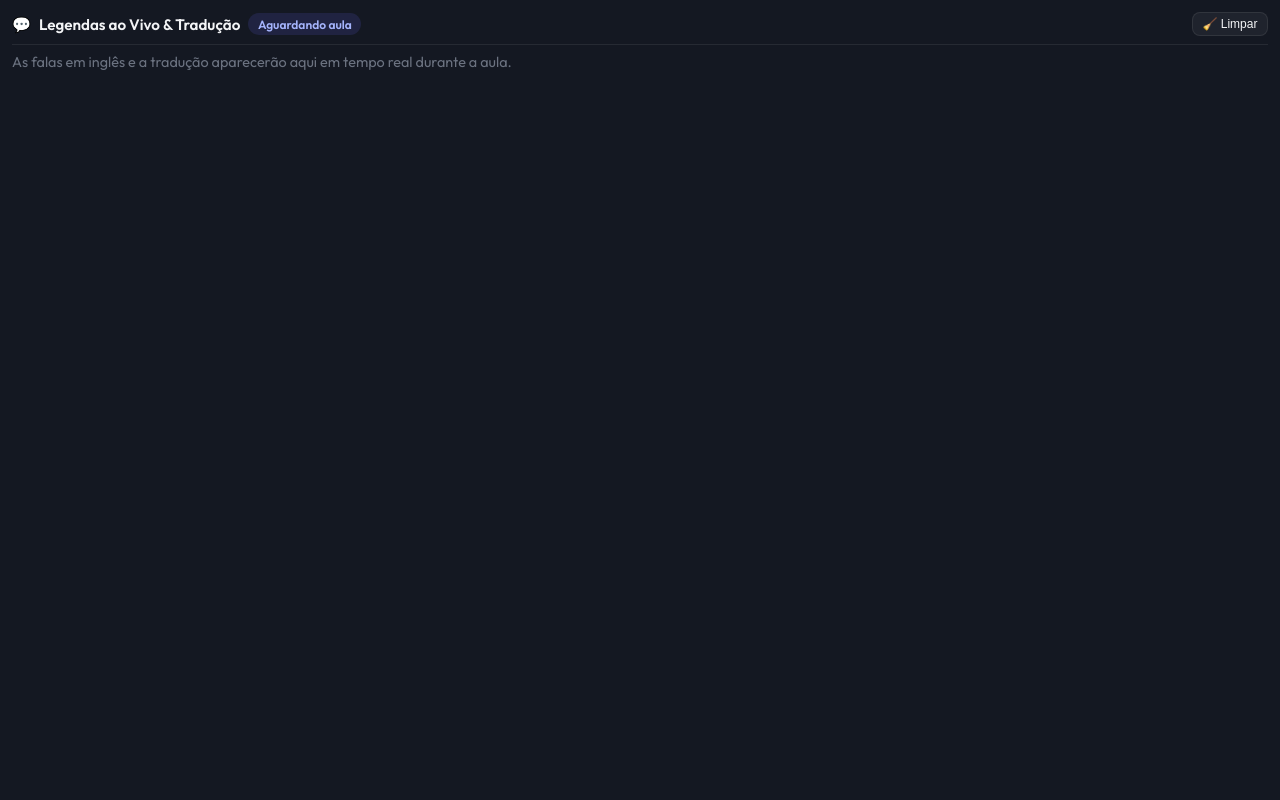
After one commit to Antonio-Renato-Lima/english-class-monitor, a Flask app: page /floating in a window 1280 px wide. The commit adds this page. Run offline with Flask 3, Linux system fonts and the light colour scheme; data that the repository does not hold is empty; parts of the project's set-up code (start-up, migrations or seed data) failed here and were passed over.

Commit message:
feat: janela flutuante Always-on-Top sobreposta ao Zoom e traducao em tempo real nas legendas

```diff
--- a/helpers/live_transcriber.py
+++ b/helpers/live_transcriber.py
@@ -76,11 +76,21 @@ class LiveTranscriber:
 
         if not text:
             return
+
+        translation = ""
+        try:
+            from helpers.translator import translate
+            tr_res = translate(text, "en-pt")
+            translation = tr_res.get("translation", "")
+        except Exception as e:
+            print(f"[LiveTranscriber] Aviso na tradução em tempo real: {e}")
+
         with self._lock:
             self._captions.append({
                 "id": len(self._captions) + 1,
                 "time": round(start_offset, 1),
                 "text": text,
+                "translation": translation,
             })
 
     def _run(self):
--- a/routes/web.py
+++ b/routes/web.py
@@ -6,3 +6,8 @@ web_bp = Blueprint("web", __name__)
 @web_bp.route("/")
 def index():
     return render_template("index.html")
+
+
+@web_bp.route("/floating")
+def floating():
+    return render_template("floating.html")
--- a/static/js/app.js
+++ b/static/js/app.js
@@ -566,6 +566,7 @@ function escapeHtml(text) {
 // ===== Legendas ao Vivo =====
 let lastCaptionId = 0;
 let liveLoopStarted = false;
+let pipWindow = null;
 
 function startLiveCaptionsPolling() {
   if (liveLoopStarted) return;
@@ -581,41 +582,202 @@ function startLiveCaptionsPolling() {
 }
 
 function updateLiveBadge(status) {
-  const badge = document.getElementById("live-status-badge");
-  if (!badge) return;
-  badge.textContent = status === "listening" ? "🟢 Ouvindo"
+  const text = status === "listening" ? "🟢 Ouvindo"
     : status === "loading" ? "⏳ Carregando modelo..."
     : "Aguardando aula";
+
+  const badge = document.getElementById("live-status-badge");
+  if (badge) badge.textContent = text;
+
+  if (pipWindow && !pipWindow.closed) {
+    const pipBadge = pipWindow.document.getElementById("pip-status-badge");
+    if (pipBadge) pipBadge.textContent = text;
+  }
+}
+
+function createCaptionElement(c, isLatest) {
+  const line = document.createElement("div");
+  line.className = "caption-line" + (isLatest ? " latest" : "");
+  line.title = "Clique para traduzir no tradutor rápido";
+
+  const trHtml = c.translation
+    ? `<div class="caption-tr">${escapeHtml(c.translation)}</div>`
+    : "";
+
+  line.innerHTML = `
+    <span class="caption-time">${formatSeconds(c.time)}</span>
+    <div class="caption-body">
+      <div class="caption-en">${escapeHtml(c.text)}</div>
+      ${trHtml}
+    </div>
+  `;
+
+  line.addEventListener("click", () => {
+    const transInput = document.getElementById("translate-input");
+    const transDir = document.getElementById("translate-direction");
+    if (transInput) transInput.value = c.text;
+    if (transDir) transDir.value = "en-pt";
+    runTranslate();
+  });
+
+  return line;
 }
 
 function appendCaptions(captions) {
   const box = document.getElementById("live-captions");
-  const empty = box.querySelector(".live-empty");
-  if (empty) empty.remove();
-  box.querySelectorAll(".caption-line.latest").forEach(el => el.classList.remove("latest"));
+  const pipBox = (pipWindow && !pipWindow.closed)
+    ? pipWindow.document.getElementById("pip-captions")
+    : null;
+
+  if (box) {
+    const empty = box.querySelector(".live-empty");
+    if (empty) empty.remove();
+    box.querySelectorAll(".caption-line.latest").forEach(el => el.classList.remove("latest"));
+  }
+
+  if (pipBox) {
+    const pipEmpty = pipBox.querySelector(".live-empty");
+    if (pipEmpty) pipEmpty.remove();
+    pipBox.querySelectorAll(".caption-line.latest").forEach(el => el.classList.remove("latest"));
+  }
 
   captions.forEach((c, i) => {
     lastCaptionId = Math.max(lastCaptionId, c.id);
-    const line = document.createElement("div");
-    line.className = "caption-line" + (i === captions.length - 1 ? " latest" : "");
-    line.title = "Clique para traduzir";
-    line.innerHTML = `<span class="caption-time">${formatSeconds(c.time)}</span><span>${escapeHtml(c.text)}</span>`;
-    line.addEventListener("click", () => {
-      document.getElementById("translate-input").value = c.text;
-      document.getElementById("translate-direction").value = "en-pt";
-      runTranslate();
-    });
-    box.appendChild(line);
+    const isLatest = (i === captions.length - 1);
+
+    if (box) {
+      box.appendChild(createCaptionElement(c, isLatest));
+    }
+
+    if (pipBox) {
+      pipBox.appendChild(createCaptionElement(c, isLatest));
+    }
   });
 
-  if (document.getElementById("live-autoscroll").checked) {
+  const autoScroll = document.getElementById("live-autoscroll");
+  if (box && (!autoScroll || autoScroll.checked)) {
     box.scrollTop = box.scrollHeight;
+  }
+
+  if (pipBox) {
+    pipBox.scrollTop = pipBox.scrollHeight;
   }
 }
 
 function clearLiveCaptions() {
-  document.getElementById("live-captions").innerHTML =
-    '<p class="live-empty">Tela limpa. Novas falas aparecerão aqui.</p>';
+  const emptyHtml = '<p class="live-empty">Tela limpa. Novas falas aparecerão aqui.</p>';
+  const box = document.getElementById("live-captions");
+  if (box) box.innerHTML = emptyHtml;
+
+  if (pipWindow && !pipWindow.closed) {
+    const pipBox = pipWindow.document.getElementById("pip-captions");
+    if (pipBox) pipBox.innerHTML = emptyHtml;
+  }
+}
+
+// Janela Flutuante Always-on-Top (sobreposta ao Zoom)
+async function toggleFloatingCaptions() {
+  if (pipWindow && !pipWindow.closed) {
+    pipWindow.close();
+    pipWindow = null;
+    updatePipButton(false);
+    return;
+  }
+
+  // 1. Tenta a API nativa Document Picture-in-Picture (Chrome / Edge 116+)
+  if ("documentPictureInPicture" in window) {
+    try {
+      pipWindow = await window.documentPictureInPicture.requestWindow({
+        width: 520,
+        height: 330,
+      });
+
+      // Copia estilos para a janela Picture-in-Picture
+      [...document.styleSheets].forEach(styleSheet => {
+        try {
+          if (styleSheet.href) {
+            const link = document.createElement("link");
+            link.rel = "stylesheet";
+            link.href = styleSheet.href;
+            pipWindow.document.head.appendChild(link);
+          } else if (styleSheet.cssRules) {
+            const style = document.createElement("style");
+            [...styleSheet.cssRules].forEach(rule => {
+              style.appendChild(document.createTextNode(rule.cssText));
+            });
+            pipWindow.document.head.appendChild(style);
+          }
+        } catch (e) {
+          console.warn("Aviso ao copiar folha de estilo:", e);
+        }
+      });
+
+      pipWindow.document.title = "Legendas ao Vivo • Zoom Overlay";
+      pipWindow.document.body.className = "pip-mode";
+
+      const currentContent = document.getElementById("live-captions")
+        ? document.getElementById("live-captions").innerHTML
+        : '<p class="live-empty">Aguardando início da aula...</p>';
+
+      pipWindow.document.body.innerHTML = `
+        <div class="pip-container">
+          <div class="pip-header">
+            <div class="pip-title">
+              <span>💬</span>
+              <span>Legendas ao Vivo & Tradução</span>
+              <span class="preview-badge" id="pip-status-badge">Pronto</span>
+            </div>
+            <div class="pip-controls">
+              <button class="btn-action pip-btn" id="pip-clear-btn" style="padding:0.25rem 0.6rem; font-size:0.75rem;" title="Limpar legendas">🧹 Limpar</button>
+            </div>
+          </div>
+          <div class="live-captions pip-captions" id="pip-captions">
+            ${currentContent}
+          </div>
+        </div>
+      `;
+
+      const pipClear = pipWindow.document.getElementById("pip-clear-btn");
+      if (pipClear) {
+        pipClear.addEventListener("click", () => clearLiveCaptions());
+      }
+
+      pipWindow.addEventListener("pagehide", () => {
+        pipWindow = null;
+        updatePipButton(false);
+      });
+
+      updatePipButton(true);
+      showToast("🪟 Janela flutuante aberta! Ela fica fixa por cima do Zoom.");
+      return;
+    } catch (e) {
+      console.warn("Falha ao abrir Document PiP, usando popup de fallback:", e);
+    }
+  }
+
+  // 2. Fallback para outros navegadores (Janela Pop-up destacada)
+  const popup = window.open(
+    "/floating",
+    "ZoomCaptionsPopup",
+    "width=540,height=340,menubar=no,toolbar=no,location=no,status=no,resizable=yes"
+  );
+  if (popup) {
+    showToast("Janela de legendas aberta! Arraste-a para a frente da sua aula.");
+  } else {
+    showToast("Permita pop-ups no navegador para abrir a janela flutuante.", "error");
+  }
+}
+
+function updatePipButton(isOpen) {
+  const btn = document.getElementById("btn-pip");
+  if (!btn) return;
+  if (isOpen) {
+    btn.classList.add("btn-pip-active");
+    btn.innerHTML = "🪟 Fechar Flutuante";
+  } else {
+    btn.classList.remove("btn-pip-active");
+    btn.innerHTML = "🪟 Flutuante (Zoom)";
+  }
 }
 
 // ===== Tradutor =====
--- /dev/null
+++ b/templates/floating.html
@@ -0,0 +1,59 @@
+<!DOCTYPE html>
+<html lang="pt-BR">
+<head>
+  <meta charset="UTF-8">
+  <meta name="viewport" content="width=device-width, initial-scale=1.0">
+  <title>Legendas ao Vivo • English Class Monitor</title>
+  <link rel="stylesheet" href="/static/css/style.css">
+  <style>
+    body {
+      margin: 0;
+      padding: 0.75rem;
+      background: rgba(11, 15, 25, 0.96);
+      height: 100vh;
+      box-sizing: border-box;
+      display: flex;
+      flex-direction: column;
+      overflow: hidden;
+    }
+    .floating-header {
+      display: flex;
+      align-items: center;
+      justify-content: space-between;
+      padding-bottom: 0.5rem;
+      border-bottom: 1px solid var(--border-color);
+      margin-bottom: 0.5rem;
+    }
+    .floating-title {
+      display: flex;
+      align-items: center;
+      gap: 0.5rem;
+      font-weight: 600;
+      font-size: 0.95rem;
+    }
+    .floating-body {
+      flex: 1;
+      overflow-y: auto;
+      padding-right: 0.35rem;
+    }
+  </style>
+</head>
+<body>
+  <div class="floating-header">
+    <div class="floating-title">
+      <span>💬</span>
+      <span>Legendas ao Vivo & Tradução</span>
+      <span class="preview-badge" id="live-status-badge">Aguardando aula</span>
+    </div>
+    <div style="display:flex; gap:0.4rem;">
+      <button class="btn-action" style="padding:0.25rem 0.6rem; font-size:0.75rem;" onclick="clearLiveCaptions()">🧹 Limpar</button>
+    </div>
+  </div>
+
+  <div class="live-captions floating-body" id="live-captions" style="border:none; background:transparent; padding:0; height:100%;">
+    <p class="live-empty">As falas em inglês e a tradução aparecerão aqui em tempo real durante a aula.</p>
+  </div>
+
+  <script src="/static/js/app.js"></script>
+</body>
+</html>
--- a/templates/index.html
+++ b/templates/index.html
@@ -118,7 +118,10 @@
           </div>
           <div class="preview-meta">
             <label style="cursor:pointer;"><input type="checkbox" id="live-autoscroll" checked> Rolagem automática</label>
-            <button class="btn-action" onclick="clearLiveCaptions()">🧹 Limpar tela</button>
+            <div style="display:flex; gap:0.5rem; flex-wrap:wrap;">
+              <button class="btn-action" id="btn-pip" onclick="toggleFloatingCaptions()" title="Abrir janela flutuante Always-on-Top sobreposta ao Zoom">🪟 Flutuante (Zoom)</button>
+              <button class="btn-action" onclick="clearLiveCaptions()">🧹 Limpar tela</button>
+            </div>
           </div>
         </div>
 
```
Also changed, not shown: static/css/style.css (+90 -0 lines).
